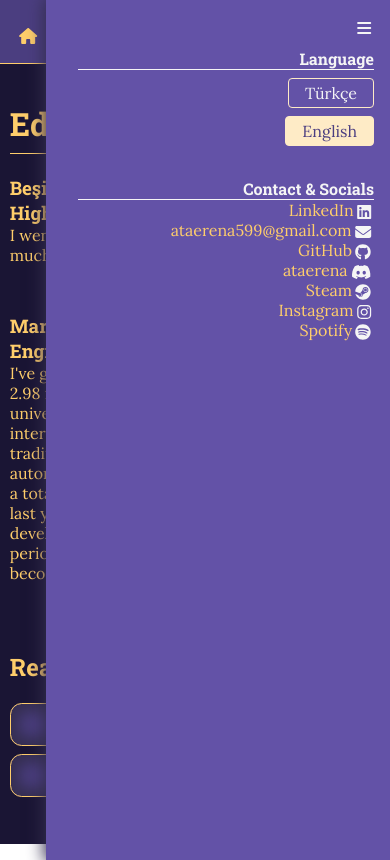
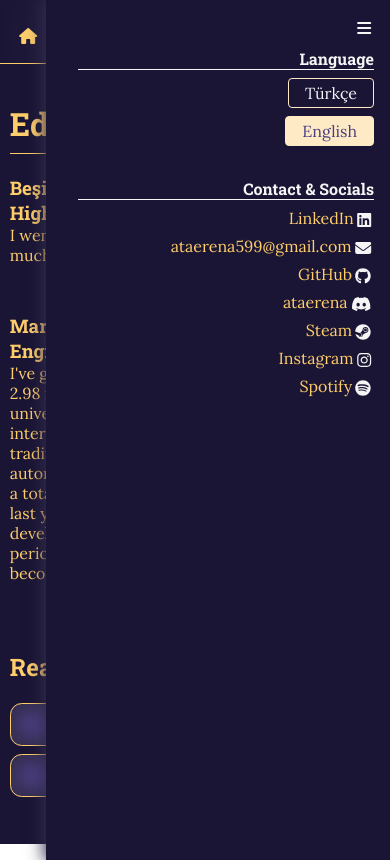
Before and after one commit to ataerena/portfolio, a React (Create React App) app: page /#/education in a window 390 px wide. Both pictures are taken after a click on the element 363 px from the left and 31 px from the top of the page. Built offline with nearby package versions, Linux system fonts and the light colour scheme; a web font is replaced by a local one.

Commit message:
mobile menu slide in

```diff
--- a/src/components/MobileNavbar.tsx
+++ b/src/components/MobileNavbar.tsx
@@ -83,7 +83,7 @@ const MobileNavbar: React.FC = () => {
 
                     <div className="contact-item --row-flex-start">
                         <div>
-                            <a>
+                            <a className="contact-item-no-hover">
                                 ataerena
                             </a>
                         </div>
--- a/src/styles/MobileNavbar.scss
+++ b/src/styles/MobileNavbar.scss
@@ -3,7 +3,7 @@
 .MobileNavbar {
     z-index: 99;
 
-    background-color: $bg-color;
+    background: radial-gradient(circle, $bg-hover, $bg-color-darker);
     height: 7.5%;
     min-height: 7.5% !important;
     width: 100%;
@@ -32,7 +32,7 @@
     top: 0;
     right: 0;
     padding: 1em;
-    background-color: $bg-menu;
+    background-color: $bg-color-darker;
     width: 80vw;
     height: calc(100vh - 1em);
 
@@ -44,7 +44,7 @@
 
     box-shadow: 0 0 1em .1em $bg-hover;
 
-    animation: FadeIn 100ms ease-in 1;
+    animation: MenuFadeIn 100ms ease-in 1;
 
     > .collapse-btn {
         transition: all $default-transition-time;
@@ -87,10 +87,20 @@
     }
 }
 
-@keyframes FadeIn {
+.contact-item {
+    margin-top: .5em;
+}
+
+.contact-item-no-hover {
+    text-decoration: none !important;
+}
+
+@keyframes MenuFadeIn {
     0% {
+        transform: translateX(100%);
         opacity: .2;
     } 100% {
+        transform: translateX(0);
         opacity: .95;
     }
 }
--- a/src/styles/TopNavbar.scss
+++ b/src/styles/TopNavbar.scss
@@ -3,7 +3,7 @@
 .TopNavbar {
     z-index: 99;
 
-    background: radial-gradient(circle, $bg-color-darker, $bg-color); //radial-gradient(circle at right, $bg-color, transparent), radial-gradient(circle at left, $bg-color-darker, $bg-color-darker);
+    background: radial-gradient(circle, $bg-color-darker, $bg-color);
     height: 7.5%;
     min-height: 7.5% !important;
     width: 100%;
```
